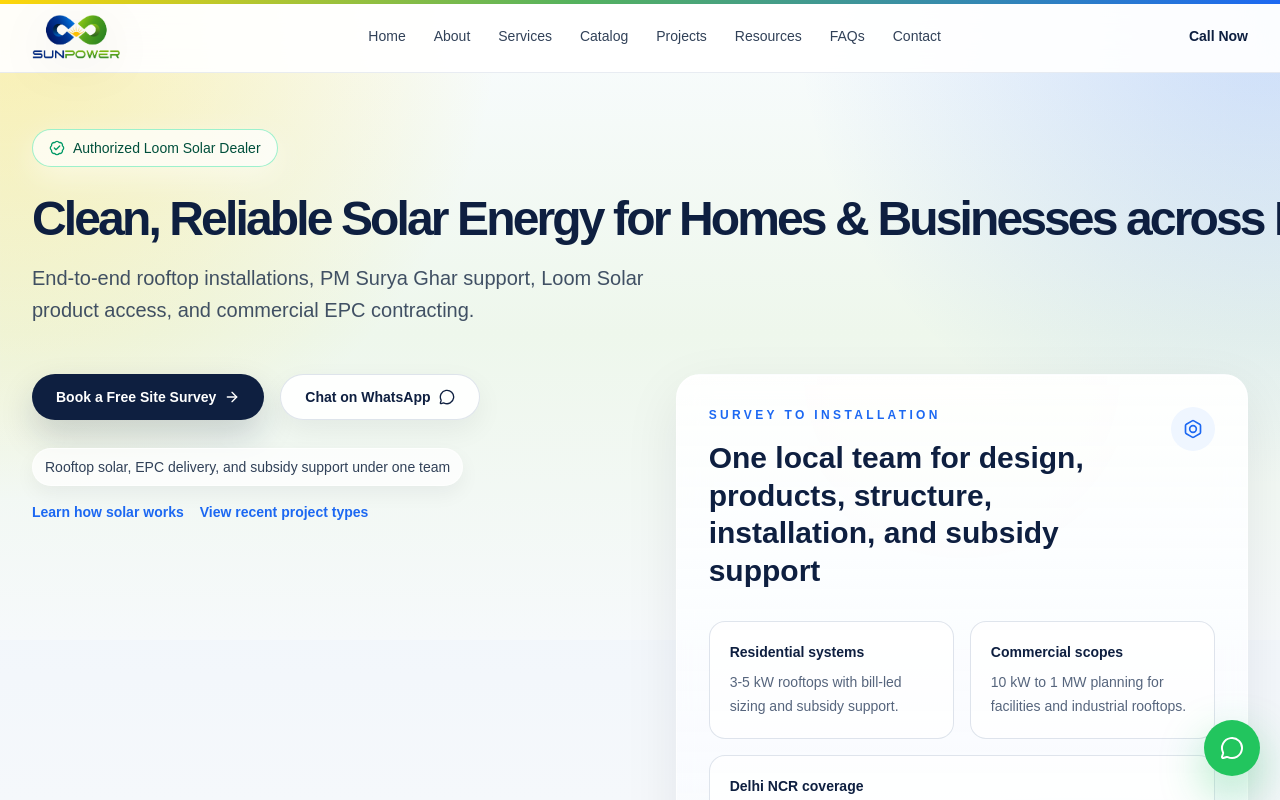
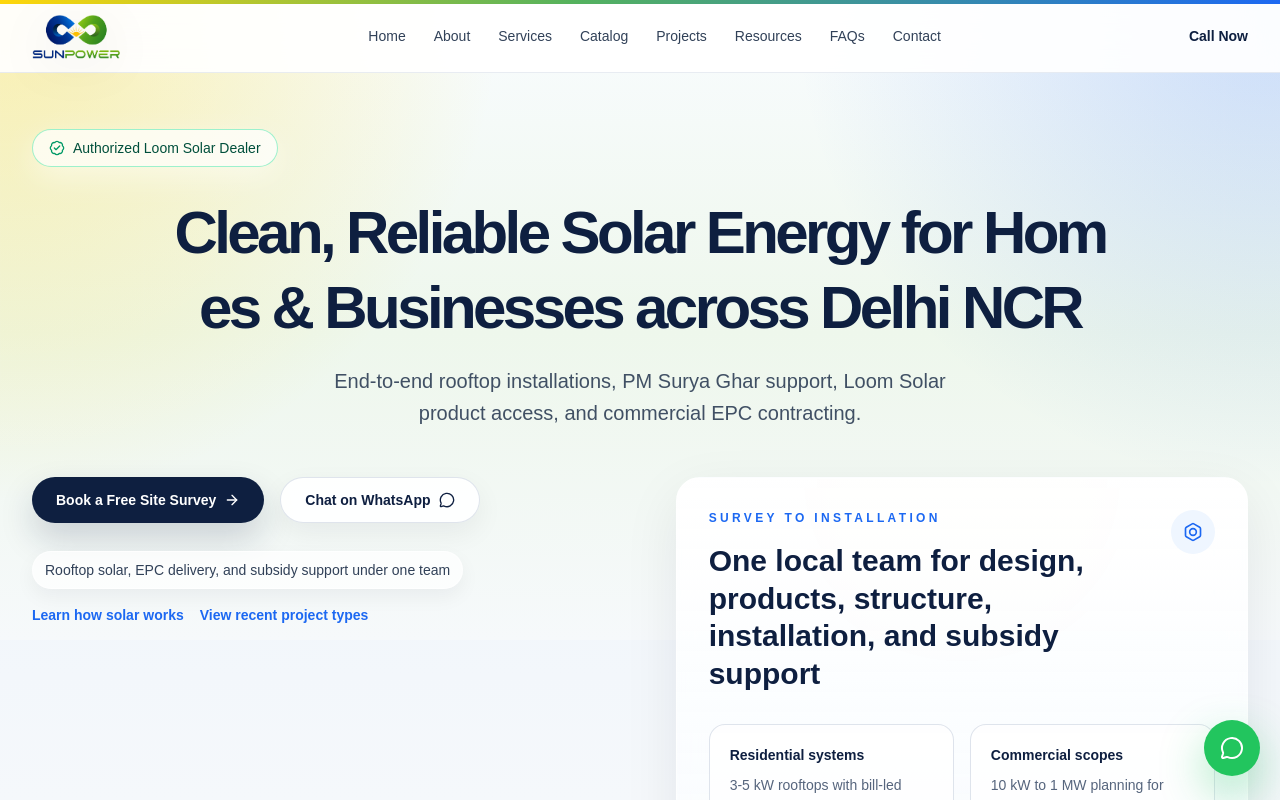
Before and after one commit to dhananjayvj/sunpower, a Next.js app: page / in a window 1280 px wide. Shown: the top 800 px of the page. Built offline with nearby package versions, Linux system fonts and the light colour scheme.

Commit message:
Fix hero headline wrapping

```diff
--- a/src/components/sunpower-site.tsx
+++ b/src/components/sunpower-site.tsx
@@ -214,12 +214,14 @@
             </motion.div>
 
             <motion.div variants={fadeUp} className="space-y-5">
-              <h1 className="w-full max-w-none text-balance text-3xl leading-[0.98] font-semibold tracking-[-0.06em] text-foreground sm:text-5xl lg:whitespace-nowrap lg:text-4xl xl:text-5xl">
-                <TextAnimate animation="blurInUp" by="character" once>
-                  Clean, Reliable Solar Energy for Homes & Businesses across Delhi NCR
-                </TextAnimate>
-              </h1>
-              <p className="max-w-2xl text-pretty text-lg leading-8 text-slate-700/92 sm:text-xl">
+              <div className="mx-auto w-full max-w-5xl text-center text-balance">
+                <h1 className="text-3xl leading-tight font-semibold tracking-[-0.06em] text-foreground whitespace-normal md:text-5xl lg:text-6xl">
+                  <TextAnimate animation="blurInUp" by="character" once>
+                    Clean, Reliable Solar Energy for Homes & Businesses across Delhi NCR
+                  </TextAnimate>
+                </h1>
+              </div>
+              <p className="mx-auto max-w-2xl text-pretty text-center text-lg leading-8 text-slate-700/92 sm:text-xl">
                 End-to-end rooftop installations, PM Surya Ghar support, Loom Solar product access,
                 and commercial EPC contracting.
               </p>
```
